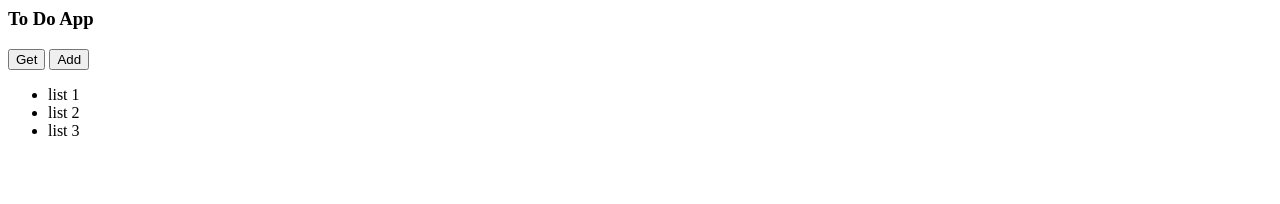
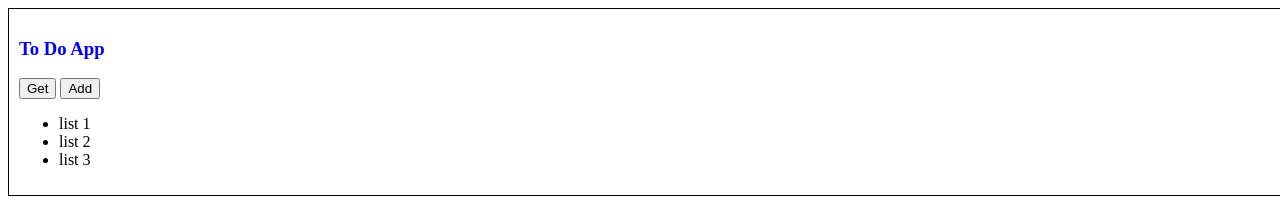
Before and after one commit to mkict/SimpleWeb, a website: page public/index.html in a window 1280 px wide. Drawn offline with nearby package versions, Linux system fonts and the light colour scheme.

Commit message:
- adjust style and layout

```diff
--- a/public/assets/css/style.css
+++ b/public/assets/css/style.css
@@ -0,0 +1,9 @@
+.todo-app {
+    width: 100%;
+    border: black 1px solid;
+    padding: 10px;
+}
+
+.todo-title {
+    color: blue;
+}
--- a/public/index.html
+++ b/public/index.html
@@ -1,10 +1,12 @@
 <html>
 	<head>
 		<link rel="stylesheet" type="text/css" href="/assets/css/style.css">
+		<script type="text/javascript" src="https://ajax.googleapis.com/ajax/libs/jquery/2.2.4/jquery.min.js"></script>
+		<script type="text/javascript" src="/assets/script.js"></script>
 	</head>
 	<body>
 		<div class="todo-app">
-			<h3 class"todo-title" >To Do App</h3>
+			<h3 class="todo-title" >To Do App</h3>
 			<button id="get-btn">Get</button>
 			<button id="add-btn">Add</button>
 			<ul>
@@ -13,10 +15,5 @@
 				<li>list 3</li>
 			</ul>
 		</div>
-		<div class="todo-app">
-
-		</div>
-		<script type="text/javascript" src="https://ajax.googleapis.com/ajax/libs/jquery/2.2.4/jquery.min.js"></script>
-		<script type="text/javascript" src="/assets/script.js"></script>
 	</body>
 </html>
```
